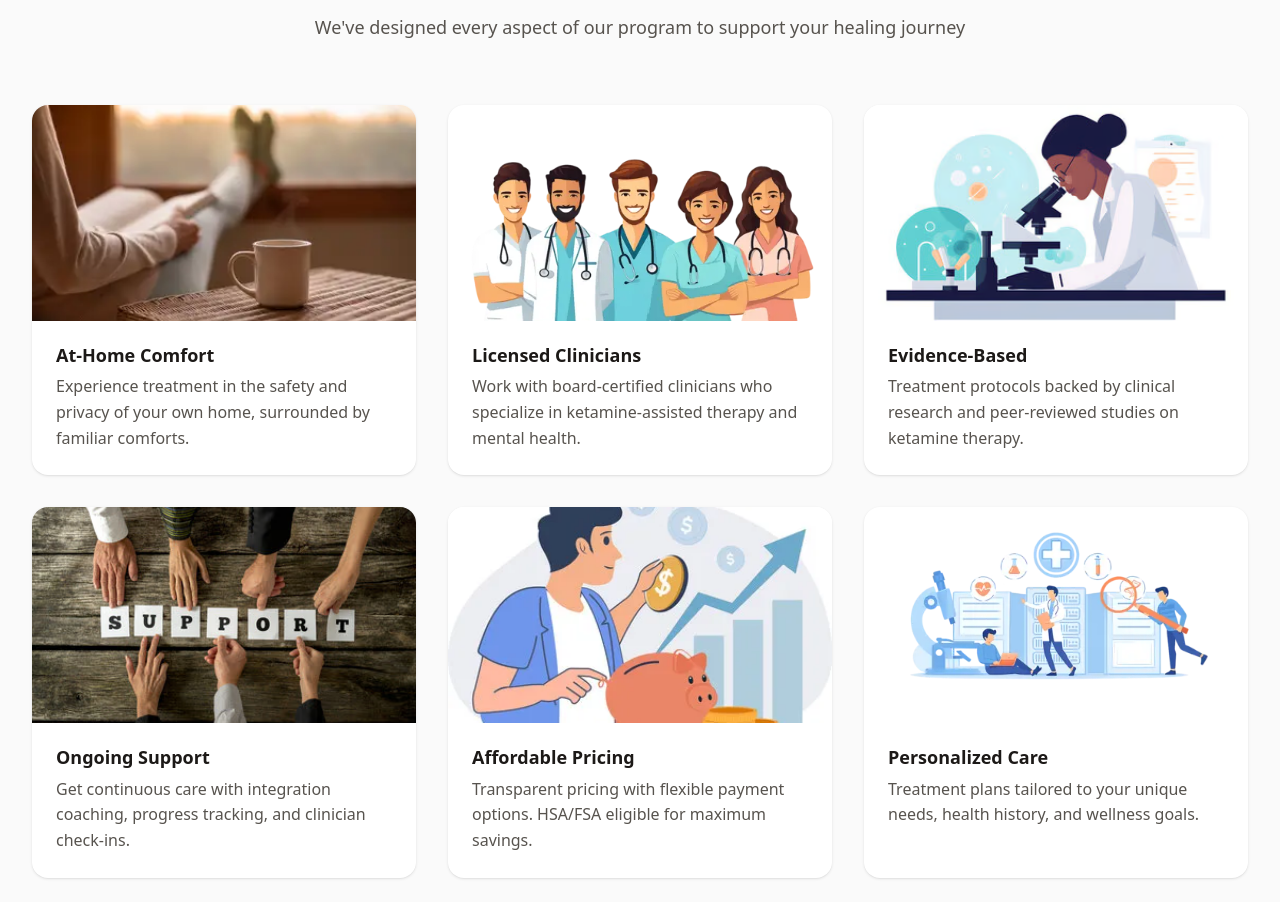
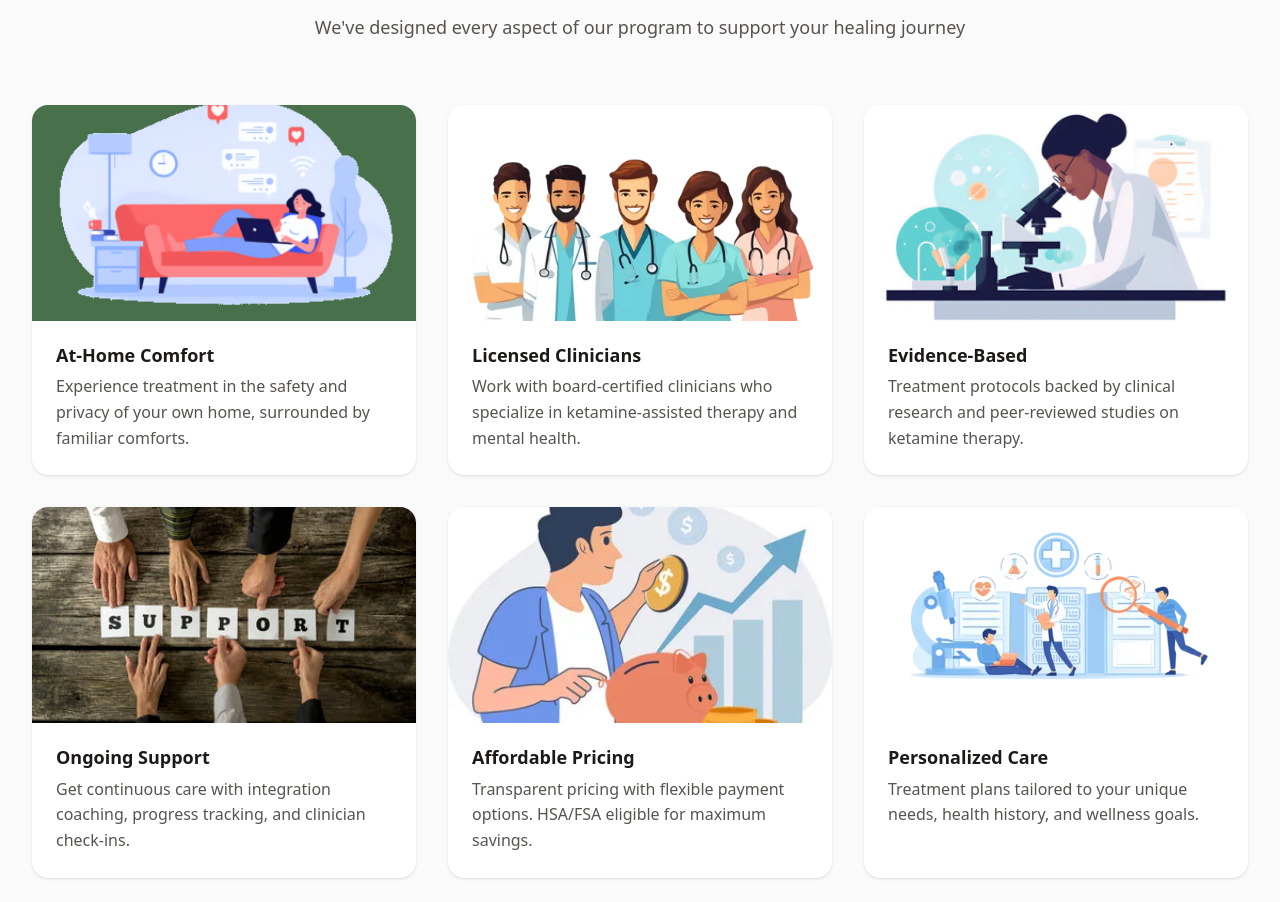
Before and after one commit to the-practice/klear, a Next.js app: page / in a window 1280 px wide. Shown: the part 2781-3683 px from the top of the page. Built offline with nearby package versions, Linux system fonts and the light colour scheme.

Commit message:
Update benefit image source to use AVIF format for improved performance

```diff
--- a/src/app/page.tsx
+++ b/src/app/page.tsx
@@ -302,7 +302,7 @@ function BenefitsSection() {
               {benefit.imageId === "1f" ? (
                 <div className="w-full relative aspect-video">
                   <Image
-                    src="/athomecomfort.webp"
+                    src="/comfort.avif"
                     alt={benefit.imageDesc}
                     fill
                     className="object-cover"
```
Also changed, not shown: public/comfort.avif (added).
